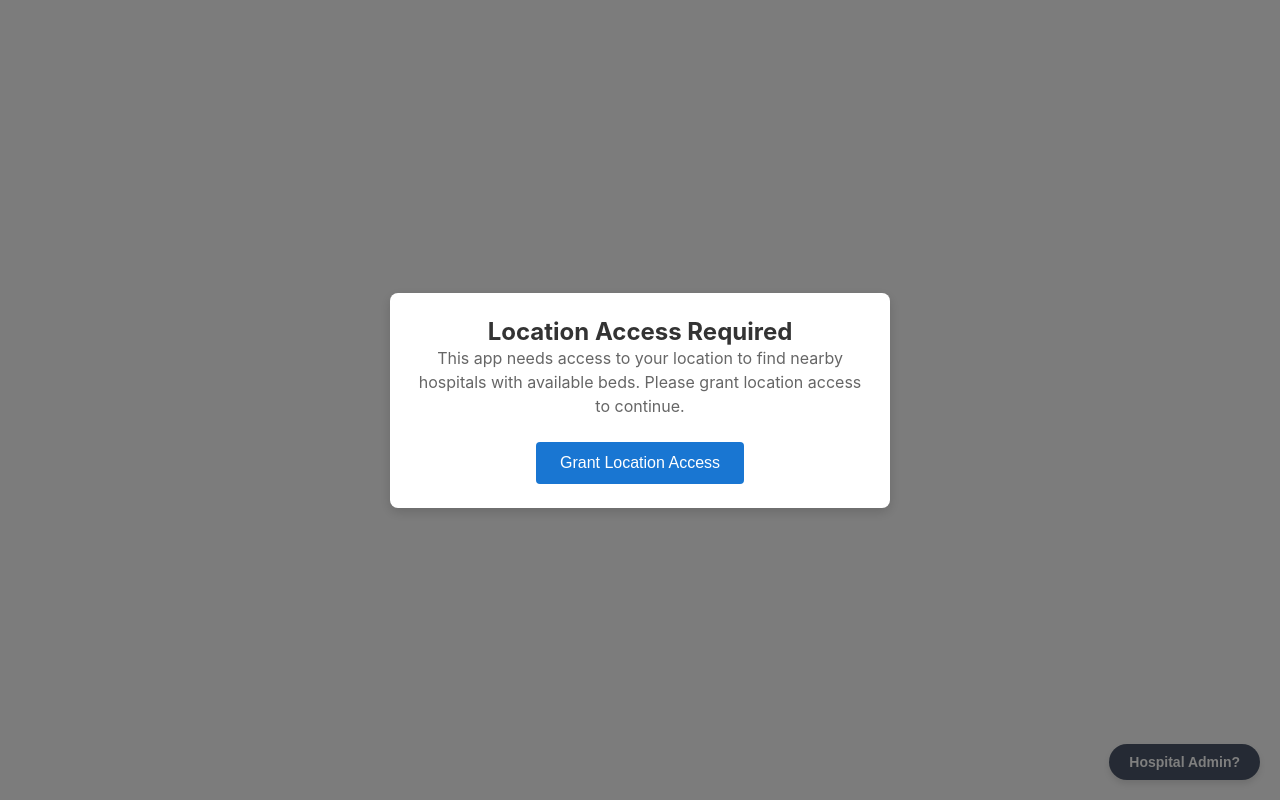
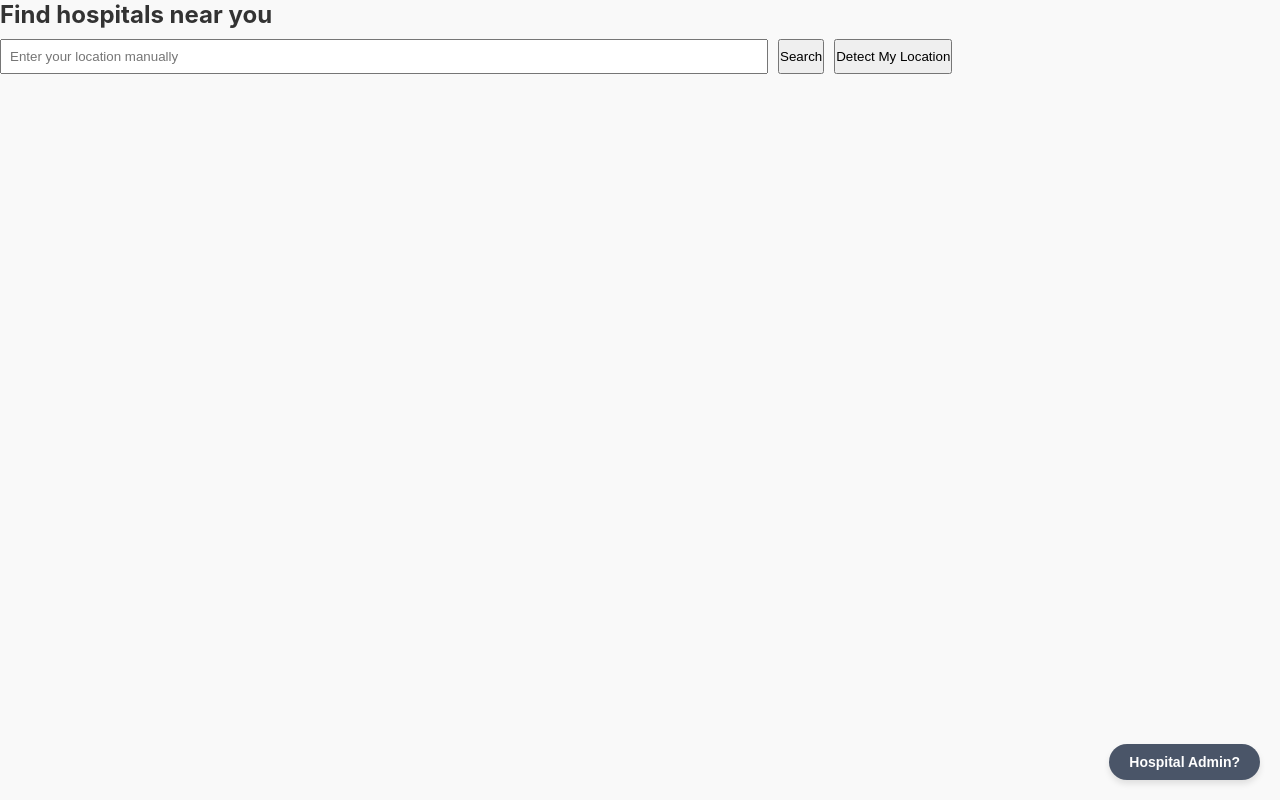
Before and after one commit to Shilpa3107/HospiTrackWeb, a React (Create React App) app: page / in a window 1280 px wide. Built offline with nearby package versions, Linux system fonts and the light colour scheme; no server answers.

Commit message:
Added the changes

```diff
--- a/src/App.js
+++ b/src/App.js
@@ -17,7 +17,7 @@ const ProtectedRoute = ({ children }) => {
 
   useEffect(() => {
     if (!loading && (!currentUser || !isAdmin)) {
-      navigate("/")
+      navigate("/") // Redirect to home page if not authenticated or not an admin
     }
   }, [currentUser, isAdmin, loading, navigate])
 
@@ -34,13 +34,46 @@ const ProtectedRoute = ({ children }) => {
 
 function AppContent() {
   const [locationPermissionGranted, setLocationPermissionGranted] = useState(false)
+  const [locationInput, setLocationInput] = useState("")
+  const [userLocation, setUserLocation] = useState(null)
   const { currentUser, isAdmin, loading } = useAuth()
 
   const handlePermissionGranted = () => {
     setLocationPermissionGranted(true)
   }
 
-  // Don't show anything until auth state is initialized
+  const handleDetectLocation = () => {
+    if (!navigator.geolocation) {
+      alert("Geolocation is not supported by your browser.")
+      return
+    }
+
+    navigator.geolocation.getCurrentPosition(
+      (position) => {
+        setUserLocation({
+          latitude: position.coords.latitude,
+          longitude: position.coords.longitude,
+        })
+        setLocationPermissionGranted(true)
+      },
+      (error) => {
+        alert("Failed to detect location.")
+        console.error("Geolocation error:", error)
+      }
+    )
+  }
+
+  const handleLocationInputChange = (e) => {
+    setLocationInput(e.target.value)
+  }
+
+  const handleManualLocationSubmit = () => {
+    if (locationInput.trim() !== "") {
+      setUserLocation({ address: locationInput.trim() })
+      setLocationPermissionGranted(true)
+    }
+  }
+
   if (loading) {
     return <div className="loading-screen">Loading...</div>
   }
@@ -48,7 +81,20 @@ function AppContent() {
   return (
     <div className="app">
       {!locationPermissionGranted && !isAdmin && (
-        <LocationPermission onPermissionGranted={handlePermissionGranted} />
+        <div className="location-selection-container">
+          <h2>Find hospitals near you</h2>
+          <div style={{ display: "flex", gap: "10px", marginTop: "10px" }}>
+            <input
+              type="text"
+              placeholder="Enter your location manually"
+              value={locationInput}
+              onChange={handleLocationInputChange}
+              style={{ padding: "8px", width: "60%" }}
+            />
+            <button onClick={handleManualLocationSubmit}>Search</button>
+            <button onClick={handleDetectLocation}>Detect My Location</button>
+          </div>
+        </div>
       )}
 
       <Routes>
@@ -78,7 +124,6 @@ function AppContent() {
         />
       </Routes>
 
-      {/* Only show admin button if not on admin route */}
       {!window.location.pathname.startsWith("/admin") && <AdminButton />}
     </div>
   )
--- a/src/components/HospitalCard.js
+++ b/src/components/HospitalCard.js
@@ -2,7 +2,9 @@
 
 import { useState } from "react"
 import { HospitalService } from "../services/hospitalService"
+import { useNavigate } from "react-router-dom"
 import "./HospitalCard.css"
+
 
 const HospitalCard = ({ hospital }) => {
   const [view, setView] = useState("default")
@@ -17,6 +19,8 @@ const HospitalCard = ({ hospital }) => {
   const handleNavigate = () => {
     setView("navigate")
   }
+
+  const navigate = useNavigate()
 
   const handleBedTypeSelect = async (bedType) => {
     try {
@@ -36,14 +40,13 @@ const HospitalCard = ({ hospital }) => {
   }
 
   const handleTransportSelect = (transport) => {
-    setSelectedTransport(transport)
-    // Navigate to the map view with the selected transport
-    window.location.href = `/map/${hospital.id}?transport=${transport}`
-  }
+    const distance = hospital.distance.toFixed(2)
+    navigate(`/map/${hospital.id}?transport=${transport}&distance=${distance}`)  }
+
 
   const renderDefaultView = () => (
     <div className="hospital-card-actions">
-      <button className="book-bed-btn" onClick={handleBookBed} disabled={!hospital.hasAnyFreeBeds()}>
+      <button className="book-bed-btn" onClick={handleBookBed} disabled={!hospital.hasAnyFreeBeds}>
         Book Bed
       </button>
       <button className="navigate-btn" onClick={handleNavigate}>
--- a/src/components/HospitalList.js
+++ b/src/components/HospitalList.js
@@ -34,7 +34,10 @@ const HospitalList = () => {
         })
 
         // Filter hospitals with at least one free bed
-        const availableHospitals = hospitalsWithDistance.filter((hospital) => hospital.hasAnyFreeBeds())
+        const availableHospitals = hospitalsWithDistance.filter((hospital) => {
+          // Assuming 'beds' is an object with available bed types
+          return Object.values(hospital.beds).some((count) => count > 0)
+        })
 
         // Sort by distance
         const sortedHospitals = availableHospitals.sort((a, b) => a.distance - b.distance)
--- a/src/components/HospitalMap.js
+++ b/src/components/HospitalMap.js
@@ -62,11 +62,32 @@ const getProfile = (transportType) => {
   }
 }
 
+// Helper function to calculate ETA
+const calculateETA = (distance, transportType) => {
+  let speed = 0
+  switch (transportType) {
+    case "foot":
+      speed = 5
+      break
+    case "bicycle":
+      speed = 60 // average of 50-70
+      break
+    case "car":
+    default:
+      speed = 47
+      break
+  }
+  const timeInHours = distance / speed
+  const minutes = Math.ceil(timeInHours * 60)
+  return minutes
+}
+
+
 const HospitalMap = () => {
   const { hospitalId } = useParams()
   const [searchParams] = useSearchParams()
   const transportType = searchParams.get("transport") || "car"
-
+  const distance = parseFloat(searchParams.get("distance") || "0")
   const [hospital, setHospital] = useState(null)
   const [userLocation, setUserLocation] = useState(null)
   const [loading, setLoading] = useState(true)
@@ -114,11 +135,14 @@ const HospitalMap = () => {
     (userLocation.longitude + hospital.location.longitude) / 2,
   ]
 
+  const eta = distance > 0 ? calculateETA(distance, transportType) : null
+
   return (
     <div className="hospital-map-container">
       <div className="map-header">
         <h2>Navigation to {hospital.name}</h2>
         <p>Transport mode: {transportType.charAt(0).toUpperCase() + transportType.slice(1)}</p>
+        {eta && <p>Estimated time to reach: {eta} minutes</p>}
         <button onClick={() => window.history.back()} className="back-btn">
           Back to List
         </button>
--- a/src/components/admin/AdminLogin.js
+++ b/src/components/admin/AdminLogin.js
@@ -1,7 +1,8 @@
 "use client"
 
-import { useState } from "react"
+import { useState, useEffect } from "react"
 import { useAuth } from "../../contexts/AuthContext"
+import { useNavigate } from "react-router-dom"
 import "./AdminLogin.css"
 
 const AdminLogin = ({ onClose, onRegisterClick }) => {
@@ -9,7 +10,9 @@ const AdminLogin = ({ onClose, onRegisterClick }) => {
   const [password, setPassword] = useState("")
   const [error, setError] = useState("")
   const [loading, setLoading] = useState(false)
-  const { login } = useAuth()
+  const { login , currentUser, isAdmin} = useAuth()
+
+  const navigate = useNavigate()
 
   const handleSubmit = async (e) => {
     e.preventDefault()
@@ -23,8 +26,6 @@ const AdminLogin = ({ onClose, onRegisterClick }) => {
     try {
       setLoading(true)
       await login(email, password)
-      // Instead of just closing, we should trigger a page reload or redirect
-      window.location.href = "/admin" // or wherever your admin dashboard is
     } catch (error) {
       setError("Failed to log in. Please check your credentials.")
       console.error(error)
@@ -32,6 +33,12 @@ const AdminLogin = ({ onClose, onRegisterClick }) => {
       setLoading(false)
     }
   }
+
+  useEffect(() => {
+    if (currentUser && isAdmin) {
+      onClose();
+    }
+  }, [currentUser, isAdmin, onClose]);
 
   return (
     <div className="admin-login-container">
--- a/src/components/admin/AdminRegister.js
+++ b/src/components/admin/AdminRegister.js
@@ -1,6 +1,6 @@
 "use client"
 
-import { useState } from "react"
+import { useState,  useEffect } from "react"
 import { useAuth } from "../../contexts/AuthContext"
 import "./AdminLogin.css"
 
@@ -11,7 +11,8 @@ const AdminRegister = ({ onClose, onLoginClick }) => {
   const [hospitalName, setHospitalName] = useState("")
   const [error, setError] = useState("")
   const [loading, setLoading] = useState(false)
-  const { register } = useAuth()
+
+  const { register, currentUser, isAdmin } = useAuth()
 
   const handleSubmit = async (e) => {
     e.preventDefault()
@@ -43,6 +44,13 @@ const AdminRegister = ({ onClose, onLoginClick }) => {
       setLoading(false)
     }
   }
+
+   // Close dialog once admin registration is successful
+   useEffect(() => {
+    if (currentUser && isAdmin) {
+      onClose()
+    }
+  }, [currentUser, isAdmin, onClose])
 
   return (
     <div className="admin-login-container">
```
